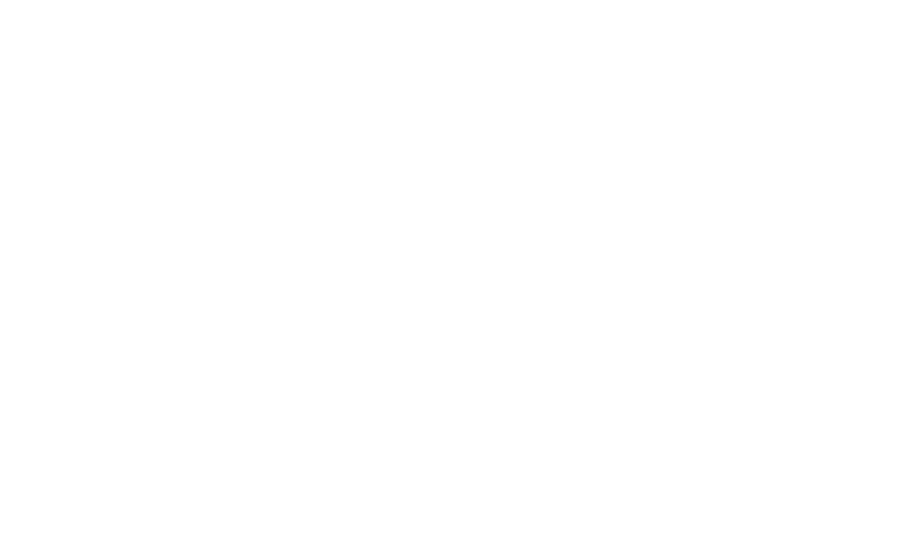
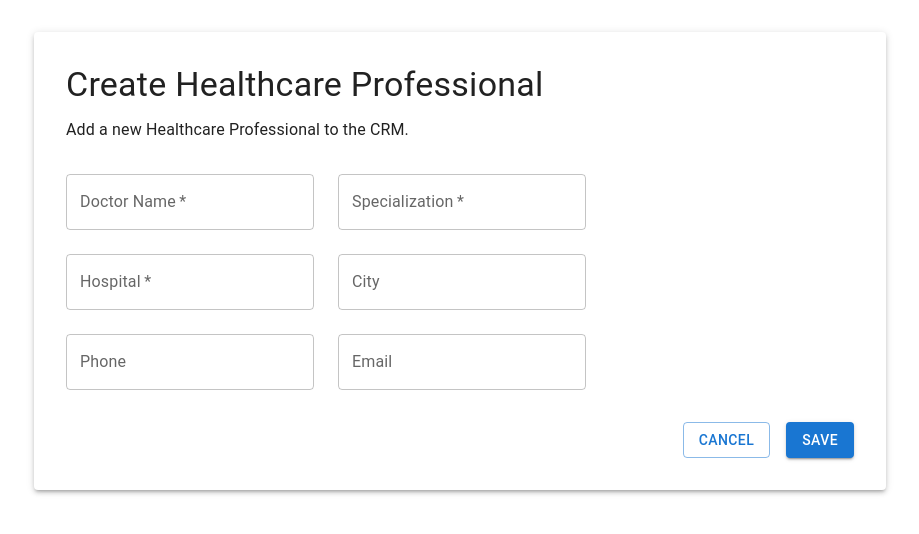
Before and after one commit to MeghaKariyappanavar/AI-CRM-HCP, a React app in the folder Frontend/: page /hcp/create in a window 1280 px wide. Before the commit this address had no page. Shown: the top 534 px of the page, without its empty margins (180-1099 px from the left). Built offline with nearby package versions, Linux system fonts and the light colour scheme; the HTML template or start-up script is replaced by a standard one.

Commit message:
Create HCP UI form

```diff
--- /dev/null
+++ b/Frontend/src/pages/HCP/CreateHCP.jsx
@@ -0,0 +1,150 @@
+import { useState } from "react";
+import { useNavigate } from "react-router-dom";
+
+import {
+    Container,
+    Paper,
+    Typography,
+    Grid,
+    TextField,
+    Button,
+    Box
+} from "@mui/material";
+
+export default function CreateHCP() {
+
+    const navigate = useNavigate();
+
+    const [form, setForm] = useState({
+        doctor_name: "",
+        specialization: "",
+        hospital: "",
+        city: "",
+        phone: "",
+        email: ""
+    });
+
+    const handleChange = (e) => {
+        setForm({
+            ...form,
+            [e.target.name]: e.target.value
+        });
+    };
+
+    return (
+        <Container maxWidth="md" sx={{ mt: 4 }}>
+
+            <Paper elevation={3} sx={{ p: 4 }}>
+
+                <Typography
+                    variant="h4"
+                    fontWeight="bold"
+                    gutterBottom
+                >
+                    Create Healthcare Professional
+                </Typography>
+
+                <Typography
+                    color="text.secondary"
+                    sx={{ mb: 4 }}
+                >
+                    Add a new Healthcare Professional to the CRM.
+                </Typography>
+
+                <Grid container spacing={3}>
+
+                    <Grid item xs={12} md={6}>
+                        <TextField
+                            fullWidth
+                            label="Doctor Name"
+                            name="doctor_name"
+                            value={form.doctor_name}
+                            onChange={handleChange}
+                            required
+                        />
+                    </Grid>
+
+                    <Grid item xs={12} md={6}>
+                        <TextField
+                            fullWidth
+                            label="Specialization"
+                            name="specialization"
+                            value={form.specialization}
+                            onChange={handleChange}
+                            required
+                        />
+                    </Grid>
+
+                    <Grid item xs={12}>
+                        <TextField
+                            fullWidth
+                            label="Hospital"
+                            name="hospital"
+                            value={form.hospital}
+                            onChange={handleChange}
+                            required
+                        />
+                    </Grid>
+
+                    <Grid item xs={12} md={6}>
+                        <TextField
+                            fullWidth
+                            label="City"
+                            name="city"
+                            value={form.city}
+                            onChange={handleChange}
+                        />
+                    </Grid>
+
+                    <Grid item xs={12} md={6}>
+                        <TextField
+                            fullWidth
+                            label="Phone"
+                            name="phone"
+                            value={form.phone}
+                            onChange={handleChange}
+                        />
+                    </Grid>
+
+                    <Grid item xs={12}>
+                        <TextField
+                            fullWidth
+                            label="Email"
+                            type="email"
+                            name="email"
+                            value={form.email}
+                            onChange={handleChange}
+                        />
+                    </Grid>
+
+                </Grid>
+
+                <Box
+                    sx={{
+                        display: "flex",
+                        justifyContent: "flex-end",
+                        gap: 2,
+                        mt: 4
+                    }}
+                >
+
+                    <Button
+                        variant="outlined"
+                        onClick={() => navigate("/hcps")}
+                    >
+                        Cancel
+                    </Button>
+
+                    <Button
+                        variant="contained"
+                    >
+                        Save
+                    </Button>
+
+                </Box>
+
+            </Paper>
+
+        </Container>
+    );
+}
--- a/Frontend/src/routes/AppRoutes.jsx
+++ b/Frontend/src/routes/AppRoutes.jsx
@@ -2,17 +2,33 @@
 
 import Dashboard from "../pages/Dashboard/Dashboard";
 import HCPList from "../pages/HCP/HCPList";
+import CreateHCP from "../pages/HCP/CreateHCP";
 import LogInteraction from "../pages/Interaction/LogInteraction";
 
 export default function AppRoutes() {
     return (
         <Routes>
-            <Route path="/" element={<Dashboard />} />
-            <Route path="/hcps" element={<HCPList />} />
+
+            <Route
+                path="/"
+                element={<Dashboard />}
+            />
+
+            <Route
+                path="/hcps"
+                element={<HCPList />}
+            />
+
+            <Route
+                path="/hcp/create"
+                element={<CreateHCP />}
+            />
+
             <Route
                 path="/interaction"
                 element={<LogInteraction />}
             />
+
         </Routes>
     );
 }
```
